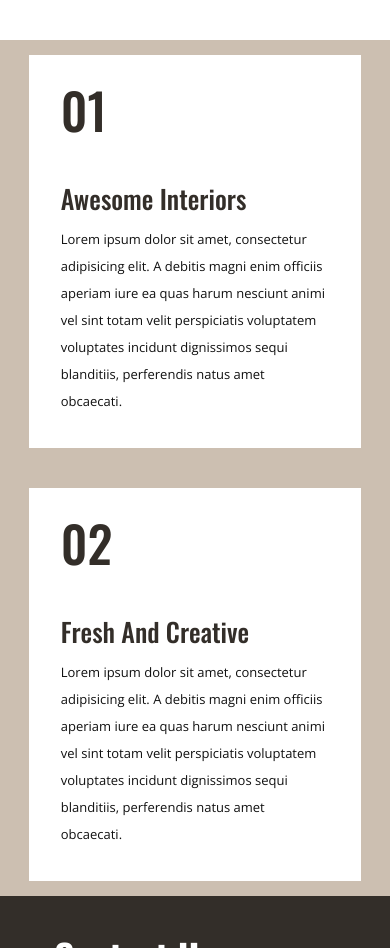
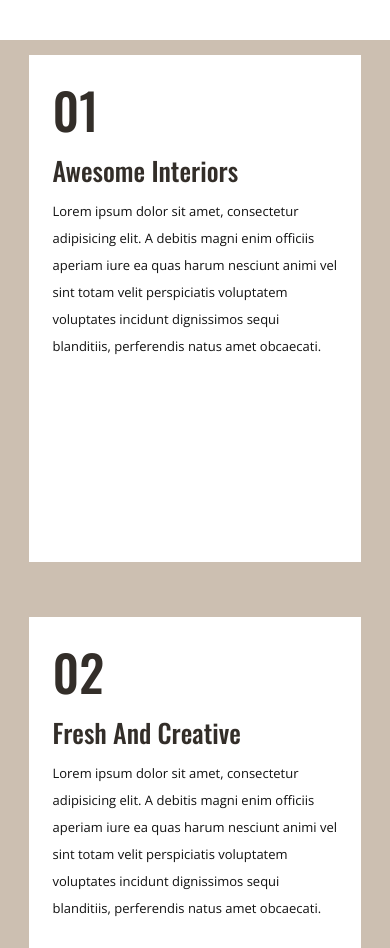
Before and after one commit to PAVINCO/NEW-BEGINING, a plain HTML site: page index.html in a window 390 px wide. Shown: the part 11052-12000 px from the top of the page. Drawn offline with nearby package versions, Linux system fonts and the light colour scheme.

Commit message:
addind finishing touch to my responsiveness

```diff
--- a/assets/css/style.css
+++ b/assets/css/style.css
@@ -535,7 +535,6 @@ width: 50%;
 
 .company-motto {
   width: 85%;
-  height: 65vh;
   display: flex;
   justify-content: space-between;
   align-self: center;
@@ -544,17 +543,18 @@ width: 50%;
 
 .awesome-comment,
 .fresh-comment {
- width: 48.7%;
+ width: 48.9%;
+ height: 60vh;
  display: flex;
  background-color: #ffffff;
  justify-content: center;
- margin-top: 25px;
- margin-bottom: 25px;
+ margin-top: 40px;
+ margin-bottom: 40px;
 }
 
 .review {
   height: 100%;
-  width: 81%;
+  width: 86%;
   background-color: #ffffff;
   display: flex;
   flex-direction: column;
@@ -573,7 +573,8 @@ width: 50%;
   font-family: 'Oswald', sans-serif;
   font-size: 3.6rem;
   text-transform: capitalize;
-  margin: 33px 0px 0px;
+  margin: 27px 0px 0px;
+
 }
 
 
@@ -583,7 +584,9 @@ width: 50%;
   font-family: 'Open Sans', sans-serif;
   word-wrap: break-word;
   line-height: 2.7rem;
-  margin: 32px 0px 33px;
+  margin: 27px 0px 33px;
+  padding-bottom: 50px;
+
 }
 
 .find-us {
@@ -838,6 +841,7 @@ border: 1px solid crimso}
   .review-para-1 {
     color: #332e29;
     font-size: 2.6rem;
+    margin: 5px 0px 0px
   }
 
 
```
